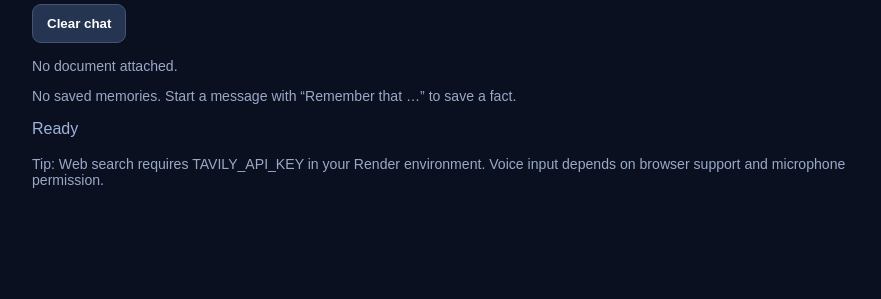
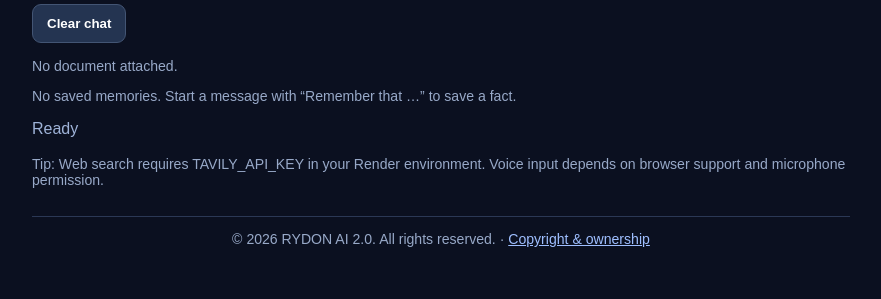
Before and after one commit to RYDON757/rydon-ai-2., a Flask app: page / in a window 1280 px wide. Shown: the part 533-832 px from the top of the page, without its empty margins (199-1080 px from the left). Before the commit the page ends 721 px from the top, so only its background shows below. Run offline with Flask 3, Linux system fonts and the light colour scheme.

Commit message:
Add RYDON AI branding, install metadata and copyright footer

```diff
--- a/templates/index.html
+++ b/templates/index.html
@@ -3,6 +3,11 @@
 <head>
   <meta charset="UTF-8">
   <meta name="viewport" content="width=device-width, initial-scale=1">
+  <meta name="theme-color" content="#0b1020">
+  <meta name="application-name" content="RYDON AI 2.0">
+  <meta name="description" content="RYDON AI 2.0 — your personal AI assistant for chat, voice, documents and web search.">
+  <link rel="manifest" href="/static/manifest.webmanifest">
+  <link rel="icon" href="/static/rydon-icon.svg" type="image/svg+xml">
   <title>RYDON AI 2.0</title>
   <style>
     :root { color-scheme: dark; }
@@ -69,6 +74,7 @@
   <p id="memoryStatus" class="small">Saved memory stays in this browser.</p>
   <p id="status">Ready</p>
   <p class="small">Tip: Web search requires TAVILY_API_KEY in your Render environment. Voice input depends on browser support and microphone permission.</p>
+  <footer class="small" style="text-align:center;margin:28px 0 12px;border-top:1px solid #2b3855;padding-top:14px;">© 2026 RYDON AI 2.0. All rights reserved. · <a href="/copyright" style="color:#9fbfff;">Copyright &amp; ownership</a></footer>
   <script>
     const chat = document.getElementById('chat');
     const form = document.getElementById('form');
@@ -259,6 +265,9 @@
       input.placeholder = 'Message RYDON AI...';
       status.textContent = 'Chat cleared.';
     });
+    if ('serviceWorker' in navigator && location.protocol === 'https:') {
+      window.addEventListener('load', () => navigator.serviceWorker.register('/static/service-worker.js').catch(() => {}));
+    }
   </script>
 </body>
 </html>
```
